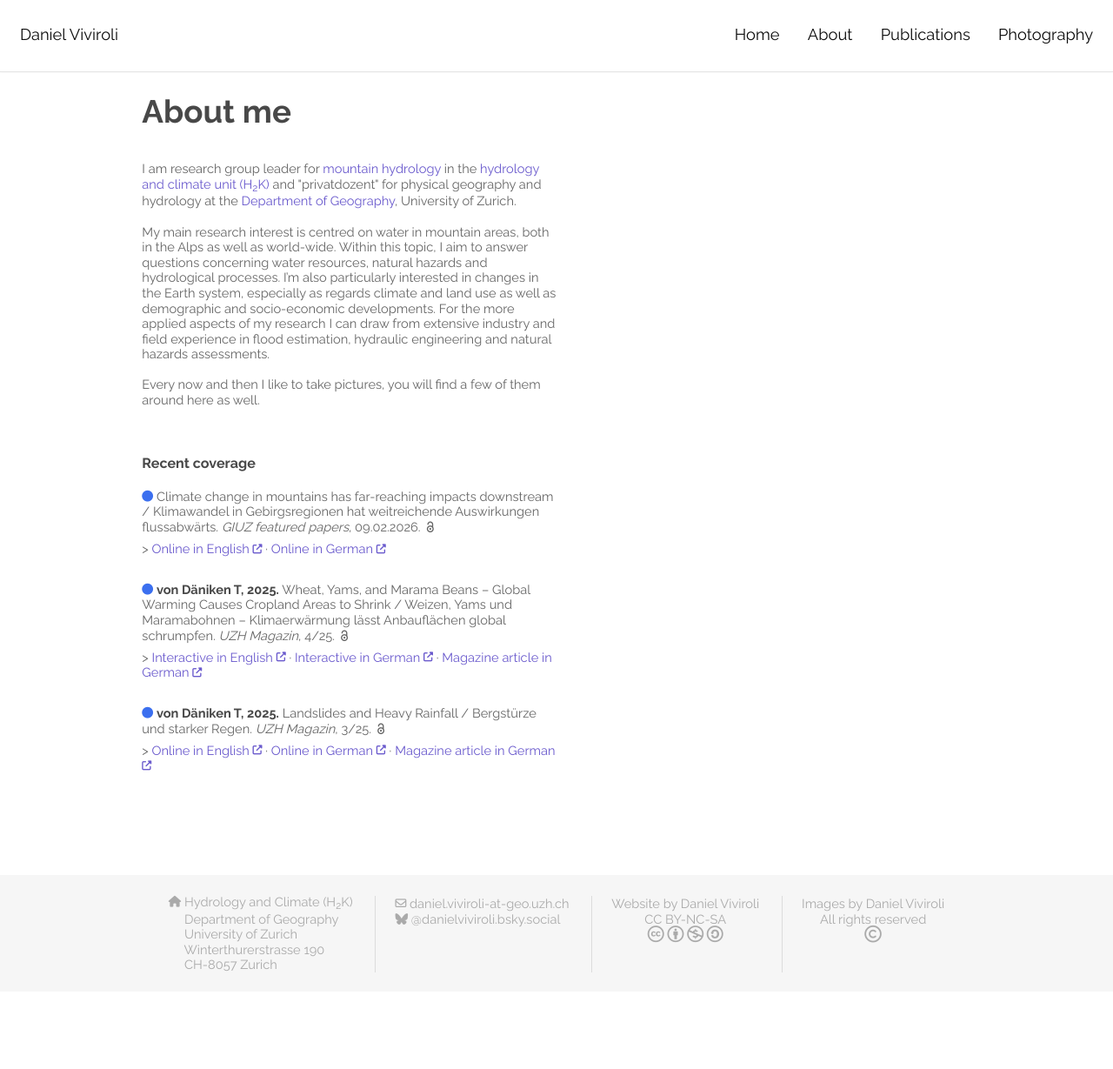
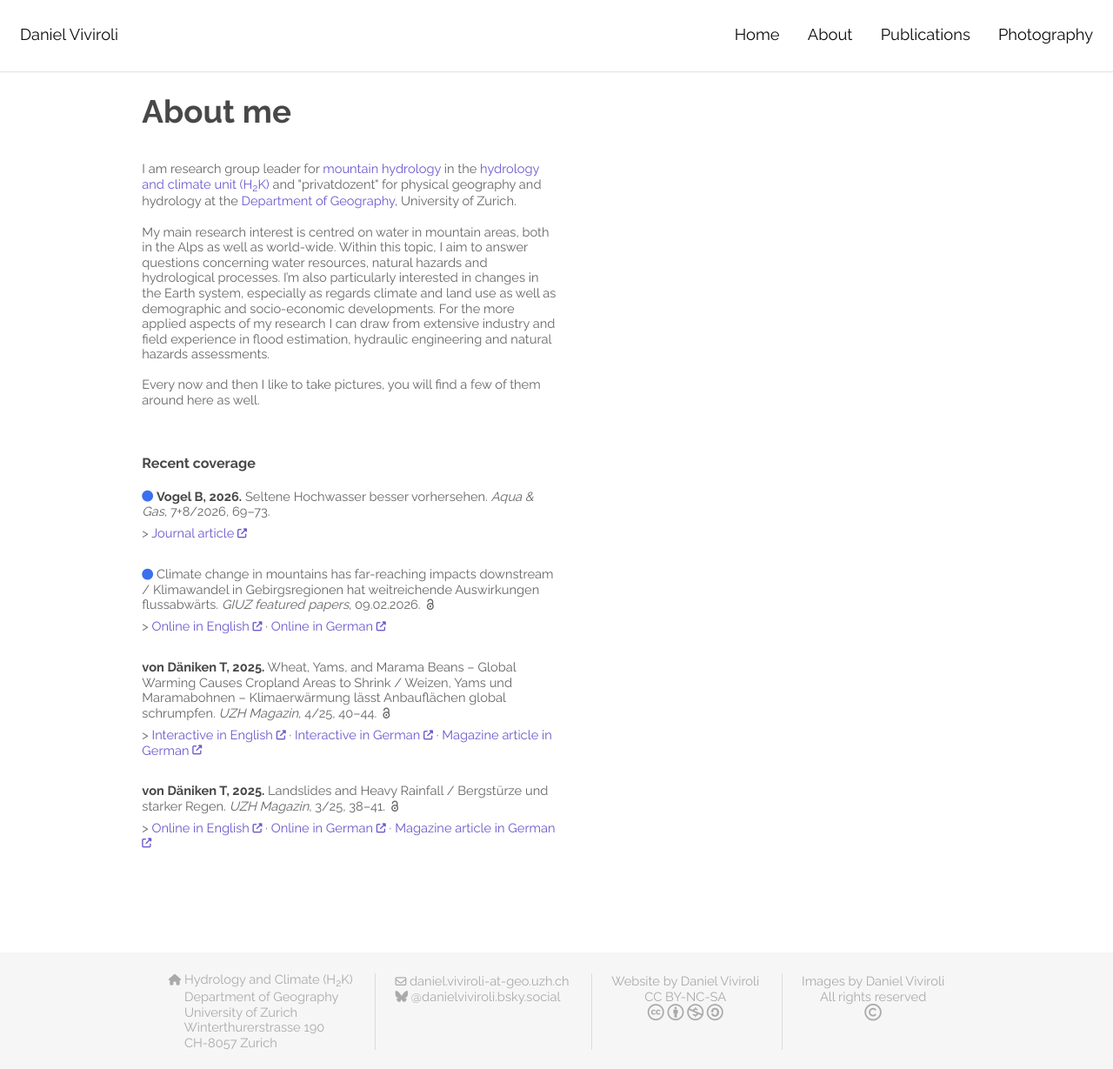
Before and after one commit to dviviroli/dviviroli.github.io, a Jekyll site: the page built from about.html, in a window 1280 px wide and 1229 px high. Shown: the whole window at 87% size. Built offline with Jekyll 4.4.1, drawn with Linux system fonts in a browser that asks for light colours; some web fonts are replaced.

Commit message:
recent coverage code and contents

```diff
--- a/_data/publications_datasets.yml
+++ b/_data/publications_datasets.yml
@@ -1,7 +1,7 @@
 
 - authors: Hanus S, Burek P, Smilovic M, Seibert J, Wada Y, Viviroli D
   year: 2025
-  title: "Dependence of Lowland Water Use on Mountain Runoff Globally: Interannual Variability and Future Changes at Seasonal Scale"
+  title: "Data set – Dependence of Lowland Water Use on Mountain Runoff Globally: Interannual Variability and Future Changes at Seasonal Scale"
   repository: Zenodo Digital Repository
   doi: 10.5281/zenodo.15126029
   openaccess: Y
--- a/_data/publications_newsitems.yml
+++ b/_data/publications_newsitems.yml
@@ -1,3 +1,15 @@
+
+- authors: Vogel B
+  date: 06.07.2026
+  title: "Seltene Hochwasser besser vorhersehen"
+  journal: Aqua & Gas
+  volume: "7+8/2026"
+  pages: 69–73
+  linkchain:
+  - title: Journal article
+    url: "documents/Vogel_2026_AG_7-8.pdf"
+    external: N
+  new: Y
 
 - authors:
   date: 09.02.2026
@@ -18,6 +30,7 @@
   title: "Wheat, Yams, and Marama Beans – Global Warming Causes Cropland Areas to Shrink / Weizen, Yams und Maramabohnen – Klimaerwärmung lässt Anbauflächen global schrumpfen"
   journal: "UZH Magazin"
   volume: "4/25"
+  pages: 40–44
   linkchain:
   - title: Interactive in English
     url: "https://www.news.uzh.ch/en/articles/news/2026/climate-change-croplands.html"
@@ -29,13 +42,13 @@
     url: "https://issuu.com/uzhch/docs/uzh_magazin_4_25_/41"
     external: Y
   openaccess: Y
-  new: Y
 
 - authors: von Däniken T
   date: 19.11.2025
   title: "Landslides and Heavy Rainfall / Bergstürze und starker Regen"
   journal: "UZH Magazin"
   volume: "3/25"
+  pages: 38–41
   linkchain:
   - title: Online in English
     url: "https://www.news.uzh.ch/en/articles/news/2025/landslides-and-heavy-rainfall.html"
@@ -47,10 +60,9 @@
     url: "https://issuu.com/uzhch/docs/uzh_magazin_3_2025_/39"
     external: Y
   openaccess: Y
-  new: Y
 
 # - authors: Läubli M
 #   date: 01.09.2023
 #   title: "«In der Masse sind die Schäden gewaltig»"
 #   journal: "Tages-Anzeiger"
-#   page: 38
+#   pages: 38
--- a/about.html
+++ b/about.html
@@ -52,7 +52,11 @@ title: About me
           {% endif %}
           <i>{{ item.journal }}</i>,
           {% if item.volume %}
-            {{ item.volume }}.
+            {% if item.pages %}
+              {{ item.volume }}, {{ item.pages }}.
+            {% else %}
+              {{ item.volume }}.
+            {% endif %}
           {% elsif item.date %}
             {{ item.date }}.
           {% endif %}
```
Also changed, not shown: 1 other file.
